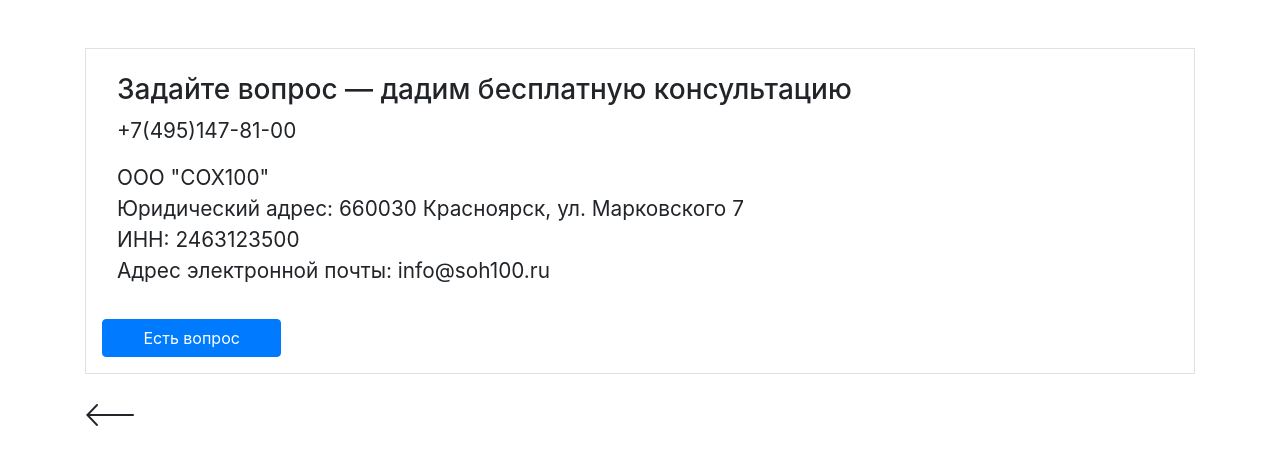
After one commit to ivanLFN/charger_app_v6, a Django app: page /contacts/ in a window 1280 px wide. The commit adds this page. Shown: the top 465 px of the page. Run offline with Django 4.2, Linux system fonts and the light colour scheme; some libraries are stand-ins or nearby versions.

Commit message:
Added contcats page

```diff
--- a/soh_web/frontend/templates/base.html
+++ b/soh_web/frontend/templates/base.html
@@ -18,6 +18,7 @@
 
     <link rel="stylesheet" href="{% static 'css/store.css' %}">
     <link rel="stylesheet" href="{% static 'css/form.css' %}">
+    <link rel="stylesheet" href="{% static 'css/main_page.css' %}">
     <title>SOH100</title>
   </head>
   <body>
--- /dev/null
+++ b/soh_web/frontend/templates/general_elements/contacts.html
@@ -0,0 +1,54 @@
+{% extends 'base.html' %}
+{% load static %}
+{% load bootstrap4 %}
+{% block content %}
+
+<div class="container mt-5">
+    <!-- <div class="col-lg-12 mt-lg-0 border custom-card">
+        <div class="row mt-2 p-3">
+                <h3>Задайте вопрос — дадим бесплатную консультацию</h3>
+                <p class="custom-p-style mt-2">+7(495)147-81-00</p>
+                <p style="font-size: 1.4rem;">
+                    ООО "СОХ100"
+                    <br>Юридический адрес: 660030 Красноярск, ул. Марковского 7
+                    <br>ИНН: xxx
+                    <br>Адрес электронной почты: info@soh100.ru
+                </p>
+                <router-link class="btn btn-primary col-10 col-md-8 col-lg-2 mt-3" to="/form-message">Есть вопрос</router-link>
+        </div>
+
+
+    </div> -->
+
+    <div class="col-12 border rounded-3">
+        <div class="row mt-2 p-3">
+            <div class="col-12">
+                <h3>Задайте вопрос — дадим бесплатную консультацию</h3>
+            </div>
+
+            <div class="col-12">
+                <p style="font-size: 1.3rem;">+7(495)147-81-00</p>
+            </div>
+
+            <div class="col-12">
+                <p style="font-size: 1.3rem;">
+                    ООО "СОХ100"
+                    <br>Юридический адрес: 660030 Красноярск, ул. Марковского 7
+                    <br>ИНН: 2463123500
+                    <br>Адрес электронной почты: info@soh100.ru
+                </p>
+            </div>
+
+            <a href="{% url 'create_order_or_question' %}" class="btn btn-primary col-10 col-md-8 col-lg-2 mt-3" to="/form-message">Есть вопрос</a>
+
+
+
+        </div>
+    </div>
+
+    <a href="{% url 'main_page' %}">
+        <img src='{% static "img/comeback.png" %}  ' class="align-items-center justify-content-center mt-3 mb-3" alt="Logo Image"/>
+    </a>
+</div>
+
+{% endblock %}
--- a/soh_web/frontend/templates/general_elements/partner_detail.html
+++ b/soh_web/frontend/templates/general_elements/partner_detail.html
@@ -10,7 +10,7 @@
                 <div class="col-10 col-sm-5">
                     <h1>{{ partner.header_text_main }}</h1>
                     <p class="mt-3" style="font-size: 1.2rem;">{{ partner.header_text }}</p>
-                    <a href="#" class="btn btn-primary pt-2 pb-2 mt-3 justify-content-center">Нужна консультация</a>
+                    <a href="{% url 'create_order_or_question' %}" class="btn btn-primary pt-2 pb-2 mt-3 justify-content-center">Нужна консультация</a>
                 </div>
                 <div class="col-7 text-center">
                     <img src="{% static partner.header_img.src %}" alt="{{ partner.title }}" class="header-img img-fluid" style="max-width: 100%;" />
--- a/soh_web/frontend/templates/store/product_detail.html
+++ b/soh_web/frontend/templates/store/product_detail.html
@@ -47,12 +47,16 @@
             </router-link>
         </div>
     </div>
-</div>
+  </div>
       </div>
 
 
 
     {% endif %}
+
+    <a href="{% url 'store' %}">
+      <img src='{% static "img/comeback.png" %}  ' class="align-items-center justify-content-center mt-3 mb-3" alt="Logo Image"/>
+    </a>
 </div>
 
 <script>
--- a/soh_web/frontend/templates/store/store.html
+++ b/soh_web/frontend/templates/store/store.html
@@ -69,6 +69,10 @@
 
         {% endif %}
 
+        <a href="{% url 'main_page' %}">
+            <img src='{% static "img/comeback.png" %}  ' class="align-items-center justify-content-center mt-3 mb-3" alt="Logo Image"/>
+        </a>
+
     </div>
 
 
--- a/soh_web/frontend/urls.py
+++ b/soh_web/frontend/urls.py
@@ -2,15 +2,17 @@
 from django.contrib import admin
 from django.urls import path
 from frontend.views import main_app
-from frontend.views import partner_detail, store, product_detail, personal_data, create_order_or_question, success_send
+from frontend.views import partner_detail, store, product_detail, personal_data, create_order_or_question, success_send, partnership_page, contacts
 
 
 urlpatterns = [
-    path('', main_app),
+    path('', main_app, name='main_page'),
     path('partner/<str:partner_title>/', partner_detail, name='partner_detail'),
     path('store/', store, name='store'),
     path('store/<str:product_title>/', product_detail, name='product_detail'),
     path('personal_data/', personal_data, name='personal_data'),
     path('form/', create_order_or_question, name='create_order_or_question'),
-    path('success_send/', success_send, name='success_send')
+    path('success_send/', success_send, name='success_send'),
+    path('partnership_page/', partnership_page, name='partnership_page'),
+    path('contacts/', contacts, name='contacts')
 ]
--- a/soh_web/frontend/views.py
+++ b/soh_web/frontend/views.py
@@ -68,3 +68,12 @@
 
 def success_send(request):
     return render(request, 'general_elements/success_send.html', {})
+
+
+def partnership_page(request):
+    partners_list = Partnership.objects.all()
+    return render(request, 'general_elements/partnership_page.html', {'partners_list': partners_list})
+
+
+def contacts(request):
+    return render(request, 'general_elements/contacts.html', {})
--- a/soh_web/static/css/main_page.css
+++ b/soh_web/static/css/main_page.css
@@ -217,4 +217,8 @@
 .gallery-img {
     height: 200px; /* Задайте желаемую высоту */
     object-fit: cover; /* Чтобы изображения заполняли область с сохранением пропорций */
-  }
+}
+
+.custom-p-style{
+    font-size: 1.4rem;
+}
```
Also changed, not shown: soh_web/frontend/templates/general_elements/partnership_page.html (added, +21 -0 lines), soh_web/frontend/templates/main_page/head_part.html (+4 -4 lines).
